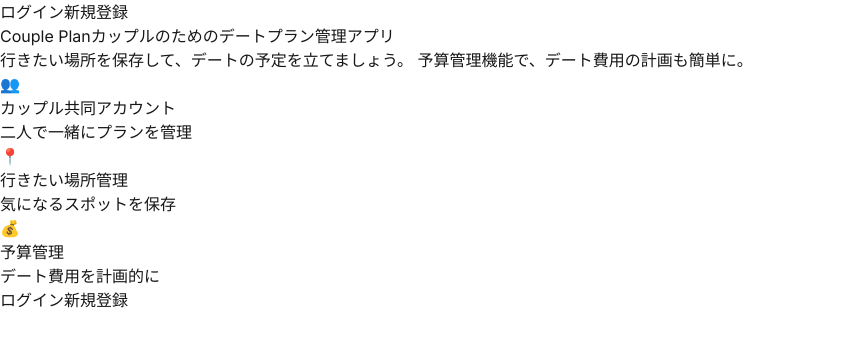
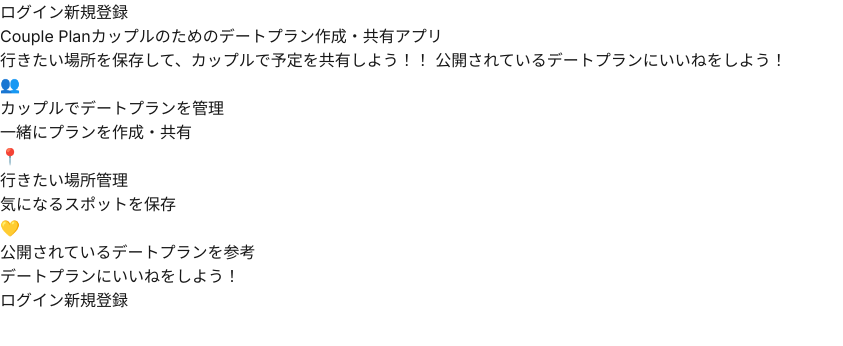
Before and after one commit to kojileo/coupleplan, a Next.js app in the folder couple-plan/: page / in a window 1280 px wide. Shown: the top 346 px of the page, without its empty margins (0-843 px from the left). Built offline with nearby package versions, Linux system fonts and the light colour scheme; no server answers.

Commit message:
もろもろ微修正

```diff
--- a/couple-plan/src/app/page.tsx
+++ b/couple-plan/src/app/page.tsx
@@ -45,20 +45,20 @@ export default function Home() {
           <h1 className="text-4xl font-bold text-gray-900 sm:text-5xl">
             Couple Plan
             <span className="block text-xl font-normal text-gray-600 mt-2">
-              カップルのためのデートプラン管理アプリ
+              カップルのためのデートプラン作成・共有アプリ
             </span>
           </h1>
 
           <p className="max-w-2xl text-gray-600">
-            行きたい場所を保存して、デートの予定を立てましょう。
-            予算管理機能で、デート費用の計画も簡単に。
+            行きたい場所を保存して、カップルで予定を共有しよう！！
+            公開されているデートプランにいいねをしよう！
           </p>
 
           <div className="grid grid-cols-1 sm:grid-cols-3 gap-8 mt-8">
             <div className="bg-white p-6 rounded-lg shadow-sm">
               <span className="text-2xl mb-2 block">👥</span>
-              <h3 className="font-semibold mb-2">カップル共同アカウント</h3>
-              <p className="text-sm text-gray-600">二人で一緒にプランを管理</p>
+              <h3 className="font-semibold mb-2">カップルでデートプランを管理</h3>
+              <p className="text-sm text-gray-600">一緒にプランを作成・共有</p>
             </div>
             <div className="bg-white p-6 rounded-lg shadow-sm">
               <span className="text-2xl mb-2 block">📍</span>
@@ -66,9 +66,9 @@ export default function Home() {
               <p className="text-sm text-gray-600">気になるスポットを保存</p>
             </div>
             <div className="bg-white p-6 rounded-lg shadow-sm">
-              <span className="text-2xl mb-2 block">💰</span>
-              <h3 className="font-semibold mb-2">予算管理</h3>
-              <p className="text-sm text-gray-600">デート費用を計画的に</p>
+              <span className="text-2xl mb-2 block">💛</span>
+              <h3 className="font-semibold mb-2">公開されているデートプランを参考</h3>
+              <p className="text-sm text-gray-600">デートプランにいいねをしよう！</p>
             </div>
           </div>
 
--- a/couple-plan/src/components/features/dashboard/Navbar.tsx
+++ b/couple-plan/src/components/features/dashboard/Navbar.tsx
@@ -12,7 +12,7 @@ export default function Navbar() {
 
   const handleSignOut = async () => {
     await supabase.auth.signOut()
-    router.push('/login')
+    router.push('/')
   }
 
   return (
--- a/couple-plan/src/hooks/useRequireAuth.ts
+++ b/couple-plan/src/hooks/useRequireAuth.ts
@@ -10,7 +10,7 @@ export function useRequireAuth() {
 
   useEffect(() => {
     if (!isLoading && !user) {
-      router.push('/login')
+      router.push('/')
     }
   }, [user, isLoading, router])
 
```
Also changed, not shown: 1 other file (tests, documents, lock files or other folders).
